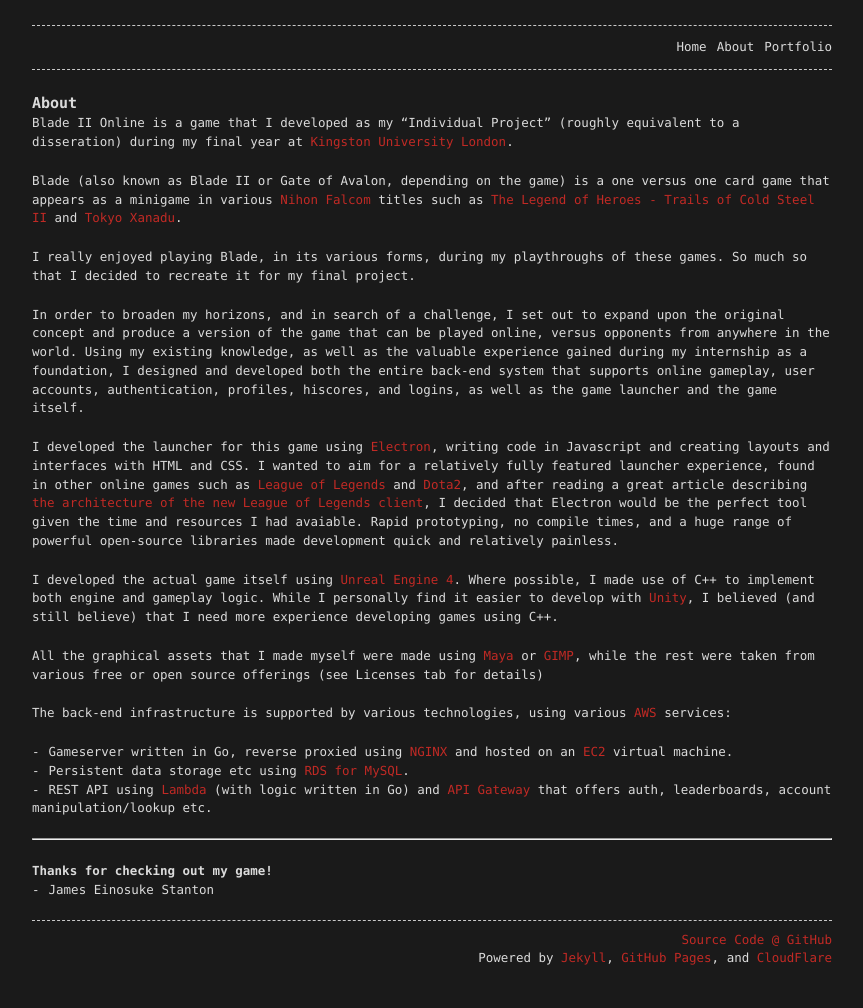
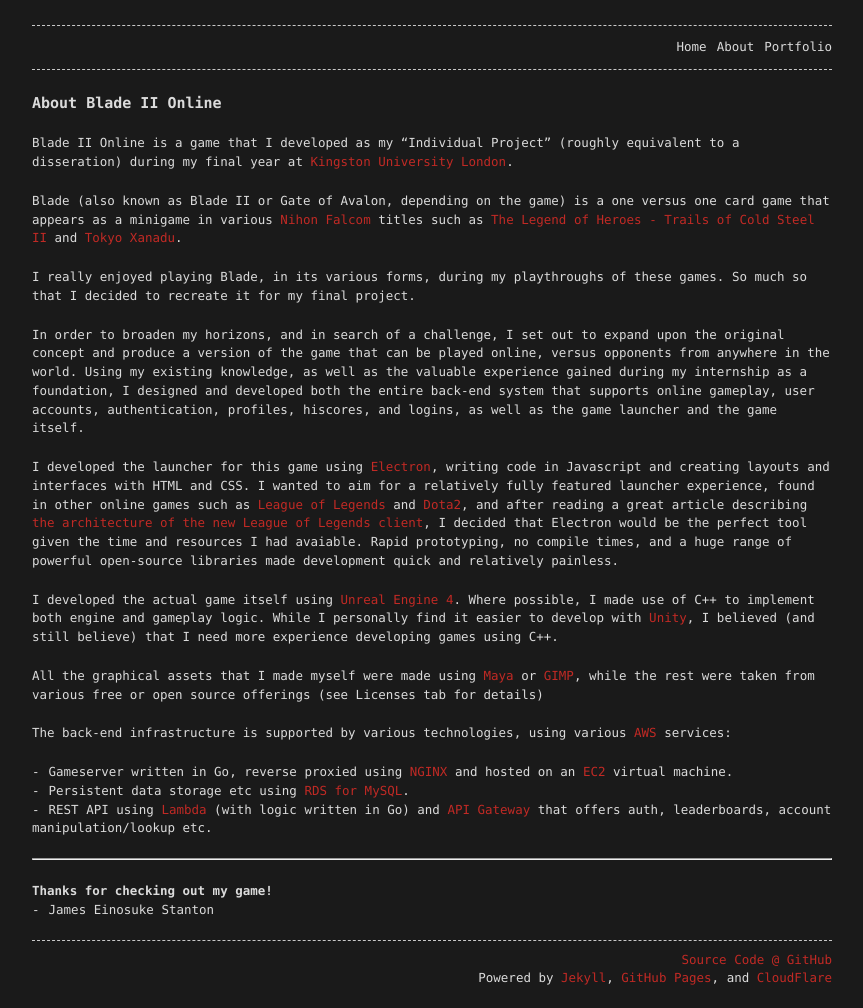
Before and after one commit to 6a/b2o, a Jekyll site: the page built from _pages/about.md, in a window 1280 px wide. Shown: the whole page, without its empty margins (208-1071 px from the left). Built offline with Jekyll 4.4.1, drawn with Linux system fonts in a browser that asks for light colours.

Commit message:
Style and layout tweaks

```diff
--- a/_layouts/page.html
+++ b/_layouts/page.html
@@ -1,7 +1,12 @@
 ---
 layout: default
 ---
-
-<h1>{{ page.title }}</h1>
+<div class="page-header">
+    {% if page.fulltitle %}
+        <h1>{{ page.fulltitle }}</h1>
+    {% else %}
+        <h1>{{ page.title }}</h1>
+    {% endif %}
+</div>
 
 {{ content }}
--- a/_layouts/post.html
+++ b/_layouts/post.html
@@ -2,6 +2,7 @@
 layout: default
 ---
 
+<div class="page-header">
     <h1>{{ page.title }}</h1>
     <span class="tags-list">Tags:
         [
@@ -12,5 +13,6 @@ layout: default
         ]
     </span>
     <p>{{ page.date | date_to_string }}</p>
+</div>
 
 {{ content }}
--- a/_pages/about.md
+++ b/_pages/about.md
@@ -1,6 +1,7 @@
 ---
 layout: page
 title: About
+fulltitle: About Blade II Online
 permalink: /about/
 ---
 
--- a/_sass/base.scss
+++ b/_sass/base.scss
@@ -164,3 +164,11 @@ ul {
 .tags-list {
     font-size: 1.1em;
 }
+
+.page-header {
+    margin-bottom: 20px;
+}
+
+.page-header > * {
+    margin-bottom: 0 !important;
+}
```
Lines whose indentation alone changed are shown as unchanged.
